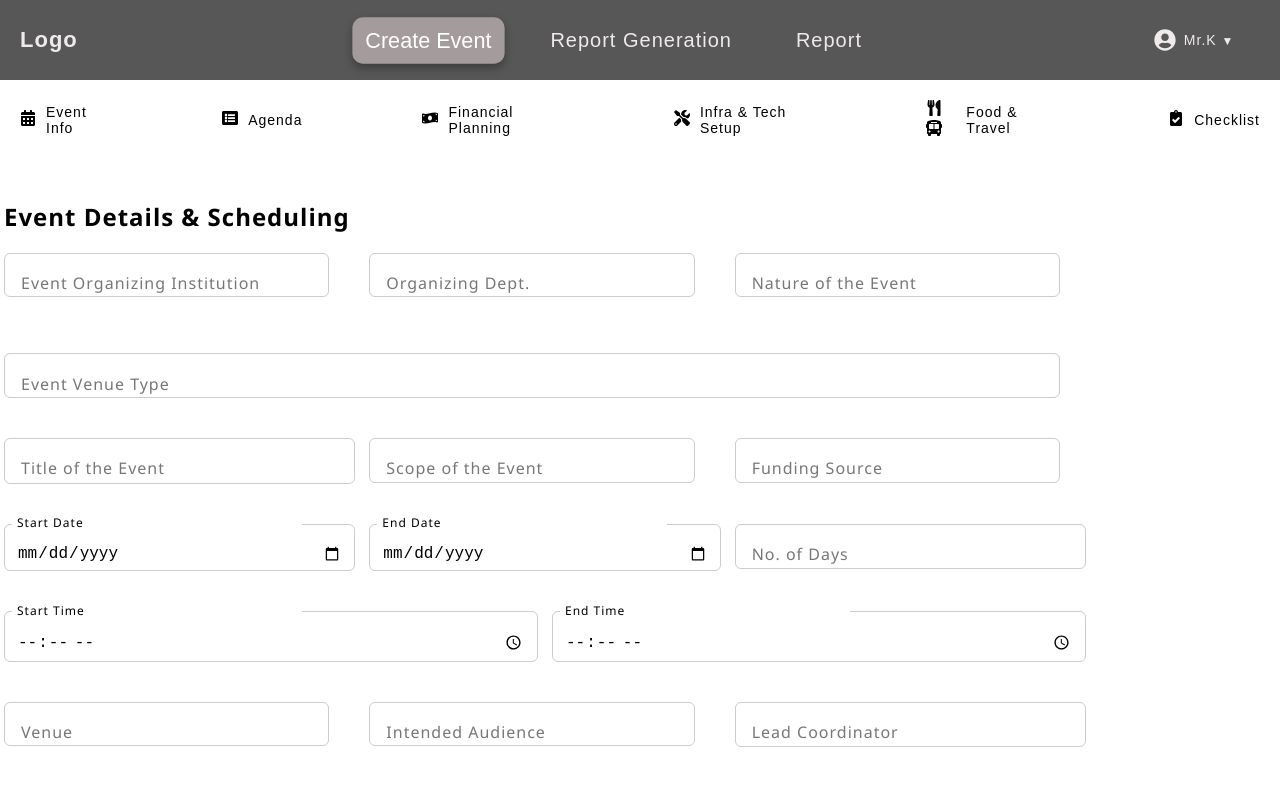
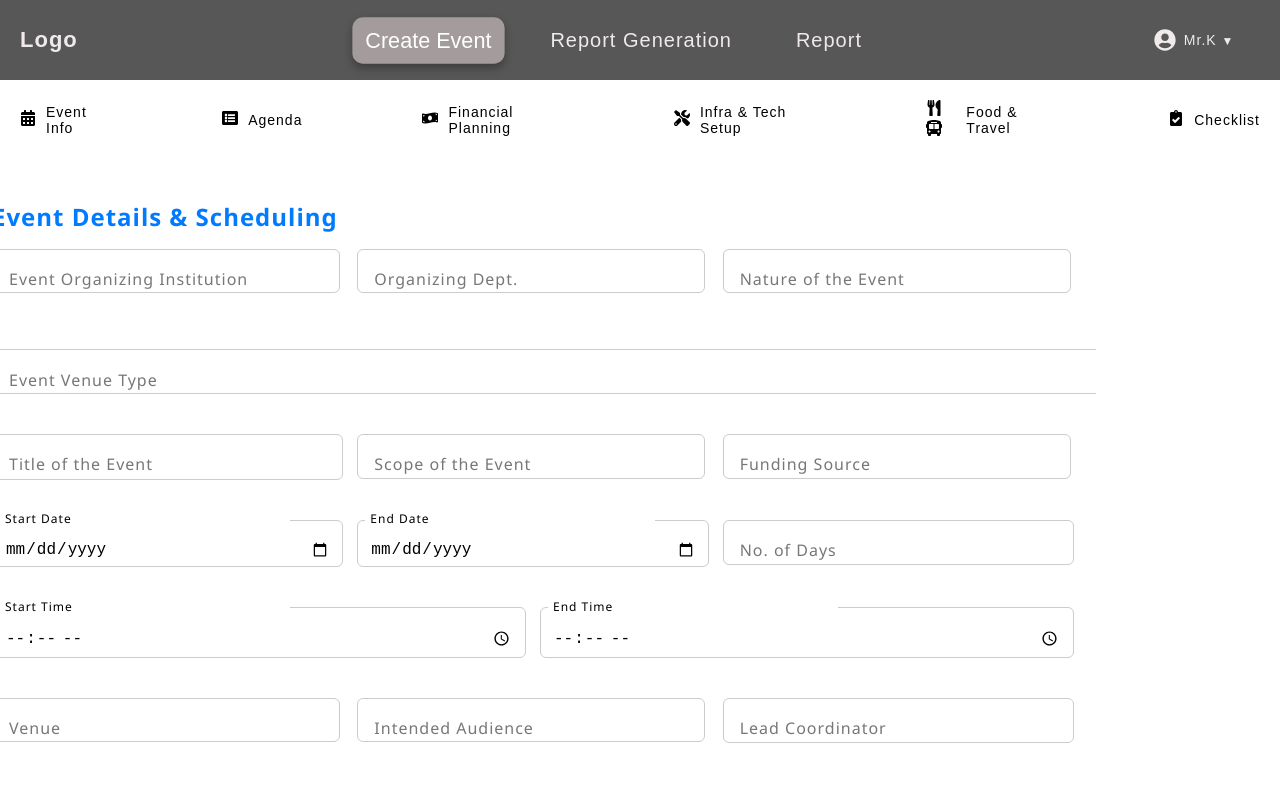
Before and after one commit to GokulMs-1045/AdomSon, a React (Vite) app: page / in a window 1280 px wide. Shown: the top 797 px of the page. Built offline with nearby package versions, Linux system fonts and the light colour scheme.

Commit message:
Update main.css

```diff
--- a/src/pages/main/main.css
+++ b/src/pages/main/main.css
@@ -1,6 +1,6 @@
 /* Make the form full-screen */
 body, html {
-  margin: 0;
+  margin:   0px;
   padding: 0;
   height: 100%;
   width: 100%;
@@ -16,17 +16,14 @@ body, html {
   box-sizing: border-box;
   background: #ffffff;
   position: relative;
-  left: -7%;
-  /* right: 30%; */
-  margin-left: 0;
+  left: -8%;
 
 }
 
-.section-title {
-  color: rgb(0, 0, 0);
-  font-size: 1.4rem;
+.event-section-title {
+  color: #007bff;
+  font-size: 1.5rem;
   margin-bottom: 1rem;
-  background-color: white;
 }
 
 .subsection-title {
@@ -51,9 +48,19 @@ body, html {
   min-width: 240px;
 }
 
-.form-group input,
+.form-group input{
+  width: 100%;
+  padding: 1.2rem 0.75rem 0.4rem;
+  border: 1px solid #ccc;
+  border-radius: 6px;
+  outline: none;
+  background: transparent;
+  font-size: 1rem;
+  appearance: none;
+}
+
 .form-group select {
-  width: 100%;
+  width: 107%;
   padding: 1.2rem 0.75rem 0.4rem;
   border: 1px solid #ccc;
   border-radius: 6px;
```
